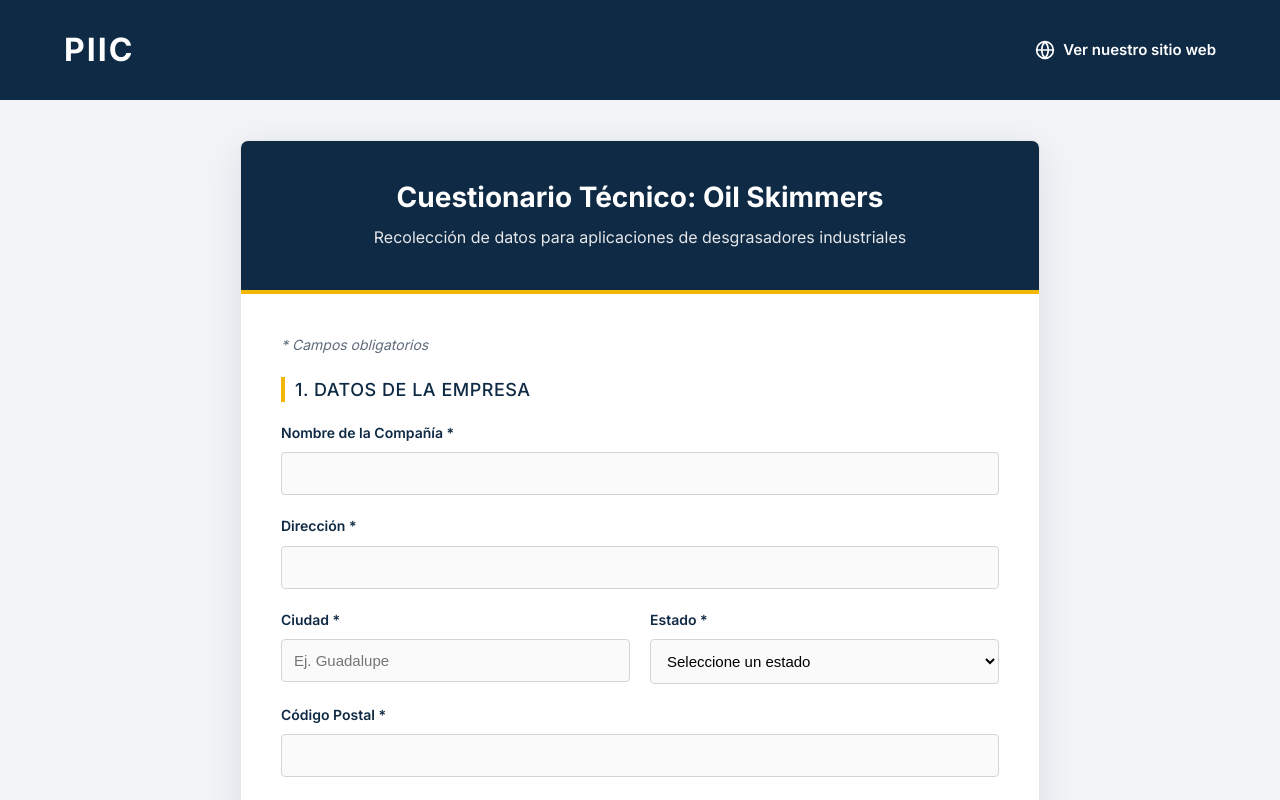
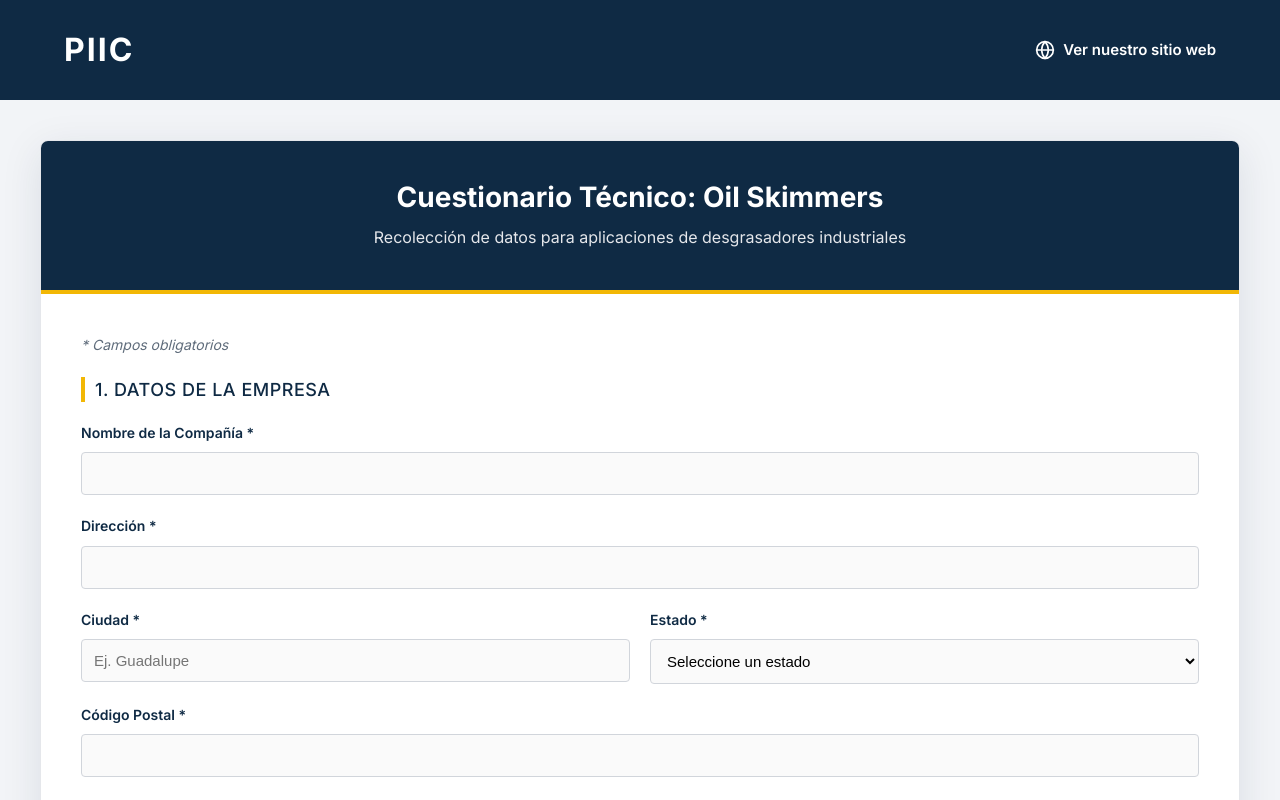
Before and after one commit to felipemiramontesr/piic, a React (Vite) app: page /cuestionario-oil-skimmers in a window 1280 px wide. Shown: the top 800 px of the page. Built offline with nearby package versions, Linux system fonts and the light colour scheme.

Commit message:
style: increase form container width to 1200px

```diff
--- a/src/pages/OilSkimmersForm.css
+++ b/src/pages/OilSkimmersForm.css
@@ -11,7 +11,7 @@
 }
 
 .oil-form-container {
-    max-width: 800px;
+    max-width: 1200px;
     width: calc(100% - 40px);
     margin: 0 auto 80px;
     background-color: var(--color-white);
```
